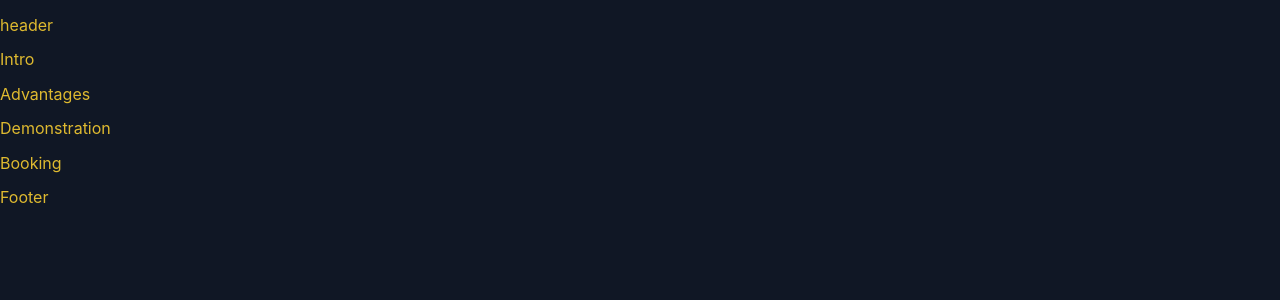
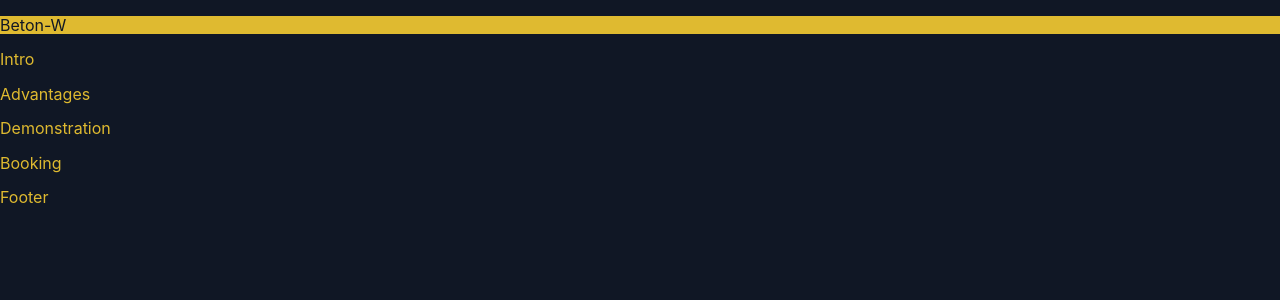
Before and after one commit to mkdir-dev/betonw-client, a React (Create React App) app: page / in a window 1280 px wide. Shown: the top 300 px of the page. Built offline with nearby package versions, Linux system fonts and the light colour scheme.

Commit message:
feat: add fonts

```diff
--- a/src/assets/styles/color.scss
+++ b/src/assets/styles/color.scss
@@ -0,0 +1,3 @@
+// основные цвета
+$main: #101725;
+$yellow: #dfba30;
--- a/src/assets/styles/main.scss
+++ b/src/assets/styles/main.scss
@@ -0,0 +1 @@
+@import './color.scss';
--- a/src/components/Header/Header.jsx
+++ b/src/components/Header/Header.jsx
@@ -1,9 +1,16 @@
 import React from 'react';
+
+import './Header.scss';
 
 function Header() {
   return (
-    <header>
-      <p>header</p>
+    <header className="header">
+      <div className="header__container">
+        <div className="header__logo-wrap">
+          <div className="header__logo" />
+          <p>Beton-W</p>
+        </div>
+      </div>
     </header>
   );
 }
--- /dev/null
+++ b/src/components/Header/Header.scss
@@ -0,0 +1,10 @@
+@import '../../assets/styles/main.scss';
+
+.header {
+  background-color: $yellow;
+  color: $main;
+
+  &__container {
+
+  }
+}
```
Also changed, not shown: src/assets/styles/fonts.scss (added, +35 -0 lines).
